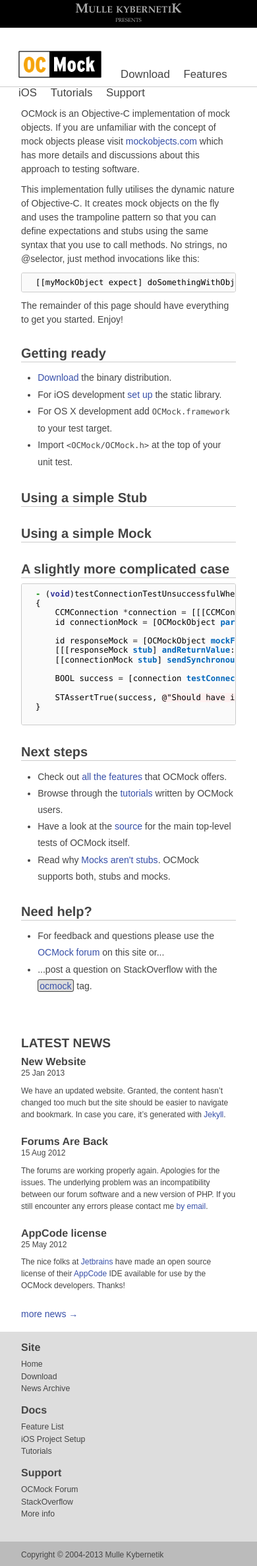
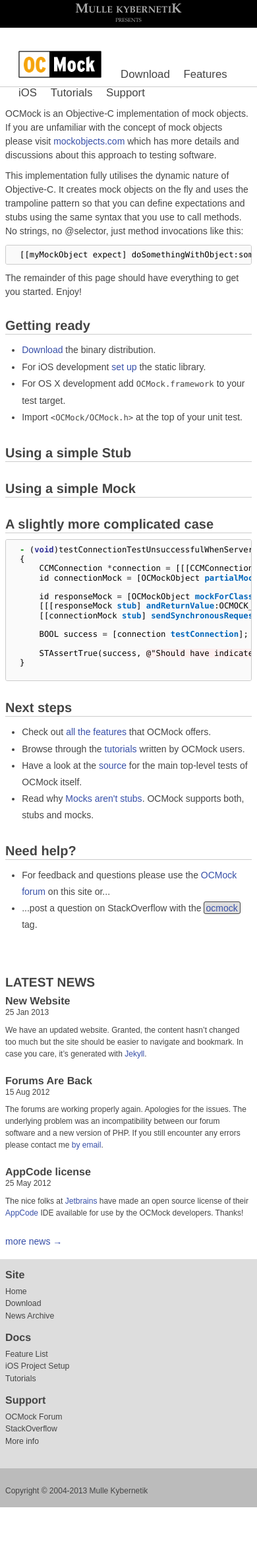
Before and after one commit to erikdoe/ocmock, a Jekyll site: the page built from index.html, in a window 390 px wide. Shown: the whole page at 66% size. Built offline with Jekyll 4.4.1, drawn with Linux system fonts in a browser that asks for light colours; the list of posts is cut into pages by our own code; after the commit the page ends 2284 px from its top, so only the background shows below that.

Commit message:
Fixed scroller on mobile devices.

```diff
--- a/stylesheets/screen.css
+++ b/stylesheets/screen.css
@@ -3,7 +3,7 @@
 
 div#main, div#footernav footer, div#footercopy footer  {
 	max-width: 980px;
-	min-width: 320px;
+	min-width: 200px;
 	margin: 0 auto 0 auto;
 	padding: 1em 2em;
 }
@@ -13,28 +13,31 @@ div#footercopy footer {
 }
 
 section#content {
-	float: left;
-	width: 75%;
 	margin-bottom: 4em;
 }
 
 section#sidebar {
-   	float: right;
-  	width: 20%;
 }
 
 article {
 	margin-bottom: 2em;
 }
 
-@media screen and (max-width: 800px) {
+@media screen and (min-width: 800px) {
   	section#content {
-		width: 100%;
+		float: left;
+		width: 75%;
 	}
   	section#sidebar {
-	  	width: 100%;
-    	float: none;
+	   	float: right;
+	  	width: 20%;
   	}
+}
+@media screen and (max-width: 599px) {
+	div#main, div#footernav footer, div#footercopy footer  {
+		margin: 0 auto 0 auto;
+		padding: 1em 0.5em;
+	}
 }
 
 .group:after {
```
